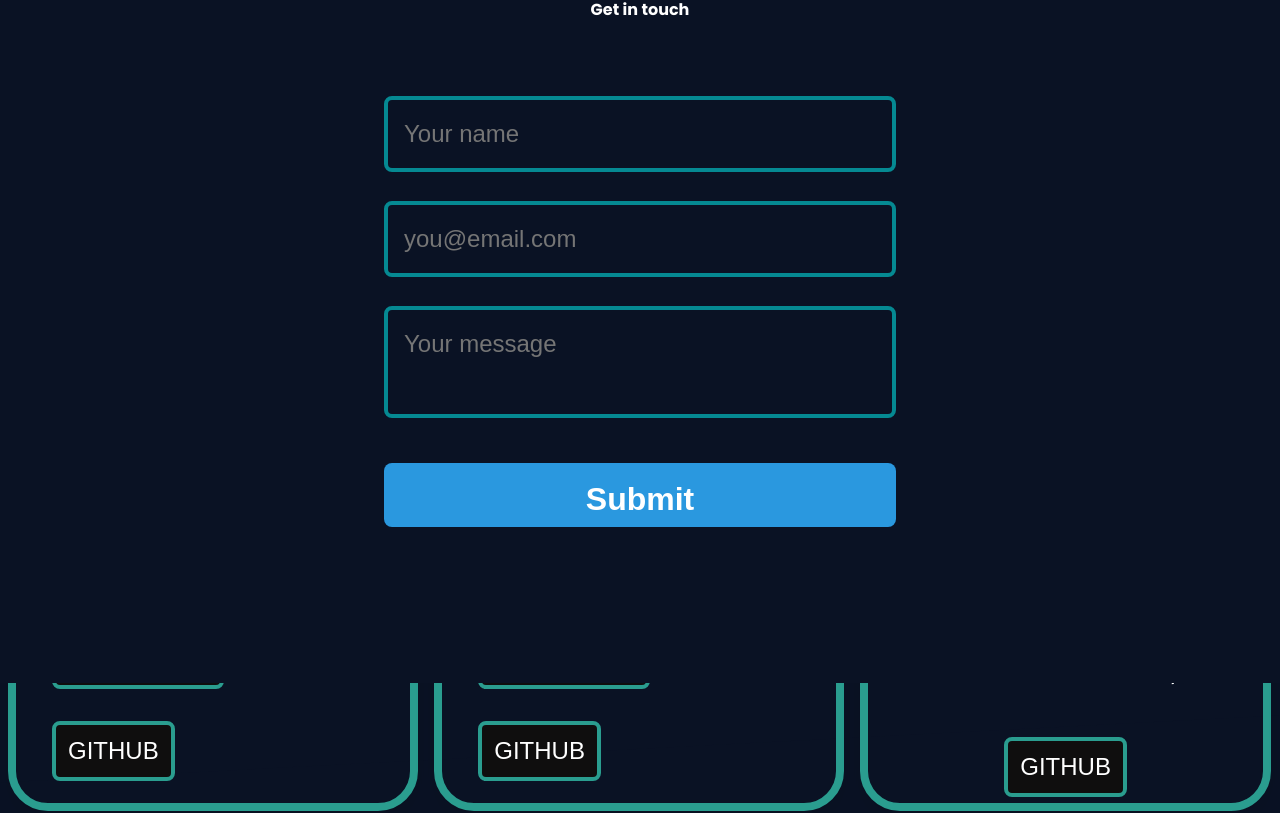
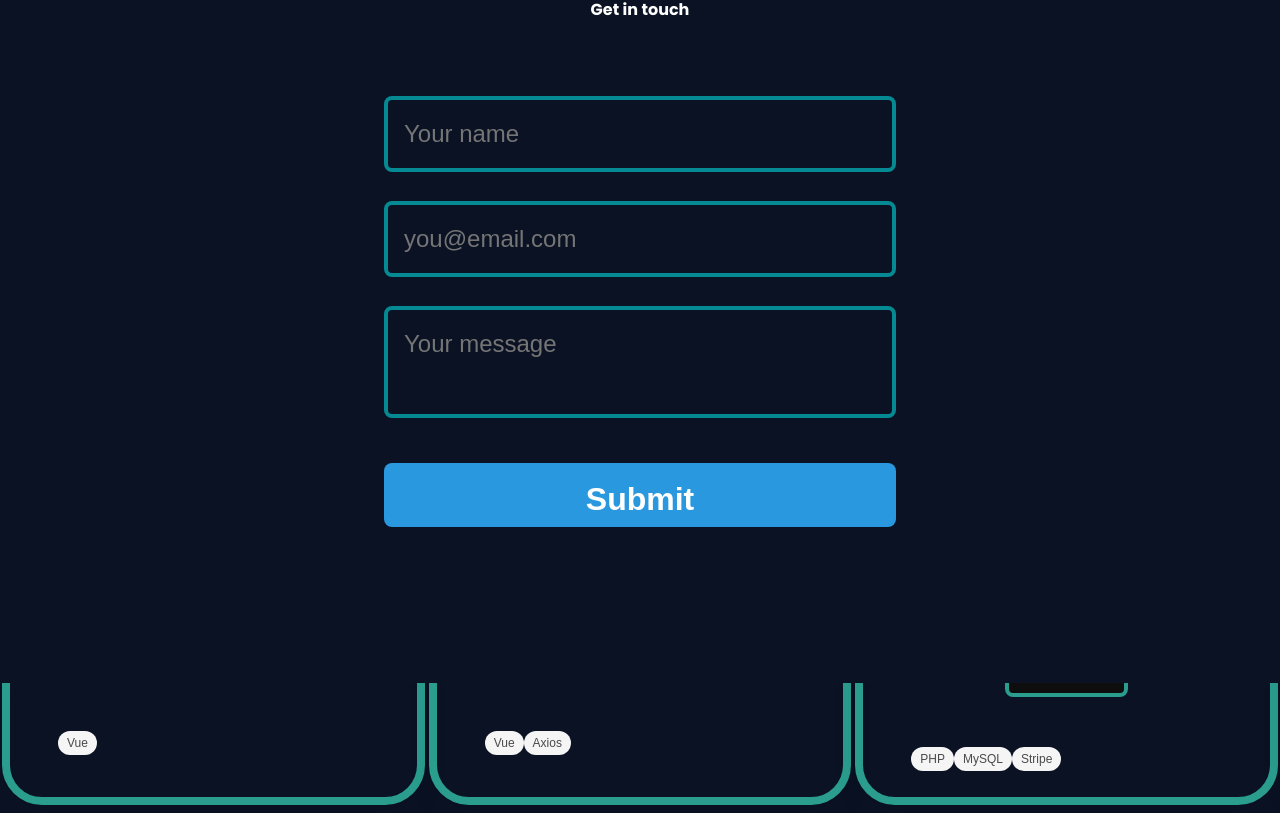
Before and after one commit to jakewarrenblack/vue-portfolio, a Vue app: page / in a window 1280 px wide. Shown: the part 917-1730 px from the top of the page. Built offline with nearby package versions, Linux system fonts and the light colour scheme.

Commit message:
Switched to buefy carousel

```diff
--- a/package.json
+++ b/package.json
@@ -17,6 +17,7 @@
     "vue-agile": "^2.0.0",
     "vue-carousel": "^0.18.0",
     "vue-flickity": "^1.2.1",
+    "vue-glide-js": "^1.3.14",
     "vue-router": "^3.5.3"
   },
   "devDependencies": {
--- a/src/pages/Home.vue
+++ b/src/pages/Home.vue
@@ -85,7 +85,7 @@
       <div class="projects">
         <h1 class="projects-title z-index-100">Projects</h1>
 
-        <carousel :scrollPerPage="false" :perPage="3" class="z-index-100">
+        <!-- <carousel :scrollPerPage="false" :perPage="3" class="z-index-100">
           <slide class="p-2" v-for="project in projects" :key="project.id">
             <b-card :title="`${project.title}`" tag="article">
               <img
@@ -108,7 +108,69 @@
               </b-row>
             </b-card>
           </slide>
-        </carousel>
+        </carousel> -->
+        <!-- <div class="glider">
+          <div v-for="project in projects" :key="project.id">
+            <b-card :title="`${project.title}`" tag="article">
+              <img
+                class="carousel_img"
+                v-if="`${project.images[0]}`"
+                :src="require(`@/assets/images/${project.images[0]}`)"
+              />
+              <b-card-text>
+                {{ project.description }}
+              </b-card-text>
+              <b-row class="mx-auto">
+                <router-link v-if="project.demo" :to="{ name: project.demo }">
+                  <b-button href="#" variant="primary"
+                    >View demo</b-button
+                  ></router-link
+                >
+                <a :href="project.links.github"
+                  ><b-button href="#" variant="primary">Github</b-button></a
+                >
+              </b-row>
+            </b-card>
+          </div>
+        </div> -->
+        <b-carousel-list
+          class="z-index-100"
+          v-model="test"
+          :data="projects"
+          v-bind="al"
+        >
+          <template #item="project">
+            <div class="card">
+              <img
+                class="carousel_img"
+                v-if="`${project.images[0]}`"
+                :src="require(`@/assets/images/${project.images[0]}`)"
+              />
+              <b-card-text>
+                {{ project.description }}
+              </b-card-text>
+              <b-row class="mx-auto">
+                <router-link v-if="project.demo" :to="{ name: project.demo }">
+                  <b-button href="#" variant="primary"
+                    >View demo</b-button
+                  ></router-link
+                >
+                <a :href="project.links.github"
+                  ><b-button href="#" variant="primary">Github</b-button></a
+                >
+              </b-row>
+              <div class="card-content">
+                <div class="content">
+                  <div class="row mx-auto">
+                    <b-field v-for="tag in project.tags" :key="tag">
+                      <b-tag rounded>{{ tag }}</b-tag>
+                    </b-field>
+                  </div>
+                </div>
+              </div>
+            </div>
+          </template>
+        </b-carousel-list>
       </div>
       <div class="skills">
         <h1 class="projects-title">Skills</h1>
@@ -132,10 +194,9 @@
 </template>
 
 <script>
-import { Carousel, Slide } from "vue-carousel";
 export default {
   name: "Home",
-  components: { carousel: Carousel, slide: Slide },
+  components: {},
   mounted() {
     this.getAllProjects();
     const curtain = document.getElementById("curtain");
@@ -157,11 +218,31 @@ export default {
   },
   data() {
     return {
+      arrow: true,
+      arrowHover: true,
+      drag: true,
+      gray: false,
+      opacity: false,
+      values: 1,
+      perList: 4,
+      increment: 1,
+      repeat: false,
       test: 0,
       projects: [],
       searchTerm: "",
       slide: 0,
       sliding: null,
+      al: {
+        itemsToShow: 1,
+        breakpoints: {
+          768: {
+            itemsToShow: 3,
+          },
+          960: {
+            itemsToShow: 3,
+          },
+        },
+      },
     };
   },
   // computed functions will run every time a given variable changes
@@ -219,7 +300,7 @@ export default {
 }
 
 .carousel_img {
-  max-height: 12rem;
+  max-height: 15rem;
   object-fit: contain;
 }
 
@@ -231,6 +312,11 @@ export default {
   color: white;
   font-family: "Lato", sans-serif;
   height: 42rem;
+
+  display: flex;
+  flex-direction: column;
+  justify-content: space-around;
+  padding: 1.5rem;
 }
 
 .card-body {
@@ -239,13 +325,13 @@ export default {
   justify-content: space-around;
 }
 
-.card-title {
-  font-size: 2rem;
-  padding: 1rem;
-  font-weight: 700;
+.title {
+  font-size: 2rem !important;
+  padding: 1rem !important;
+  font-weight: 700 !important;
 }
 
-.card-text {
+.subtitle {
   padding: 2rem 0;
 }
 
```
Also changed, not shown: 1 other file (tests, documents, lock files or other folders).
